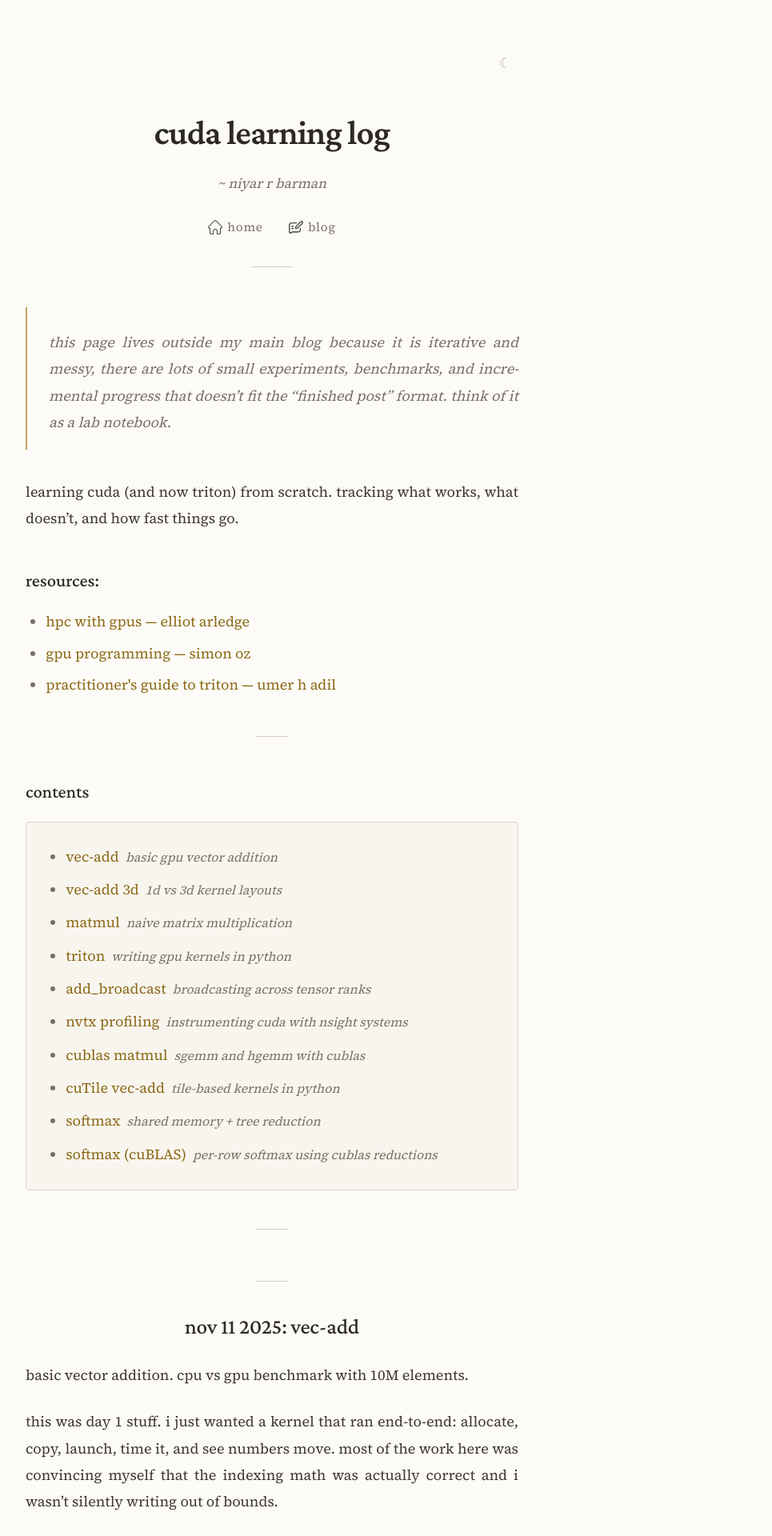
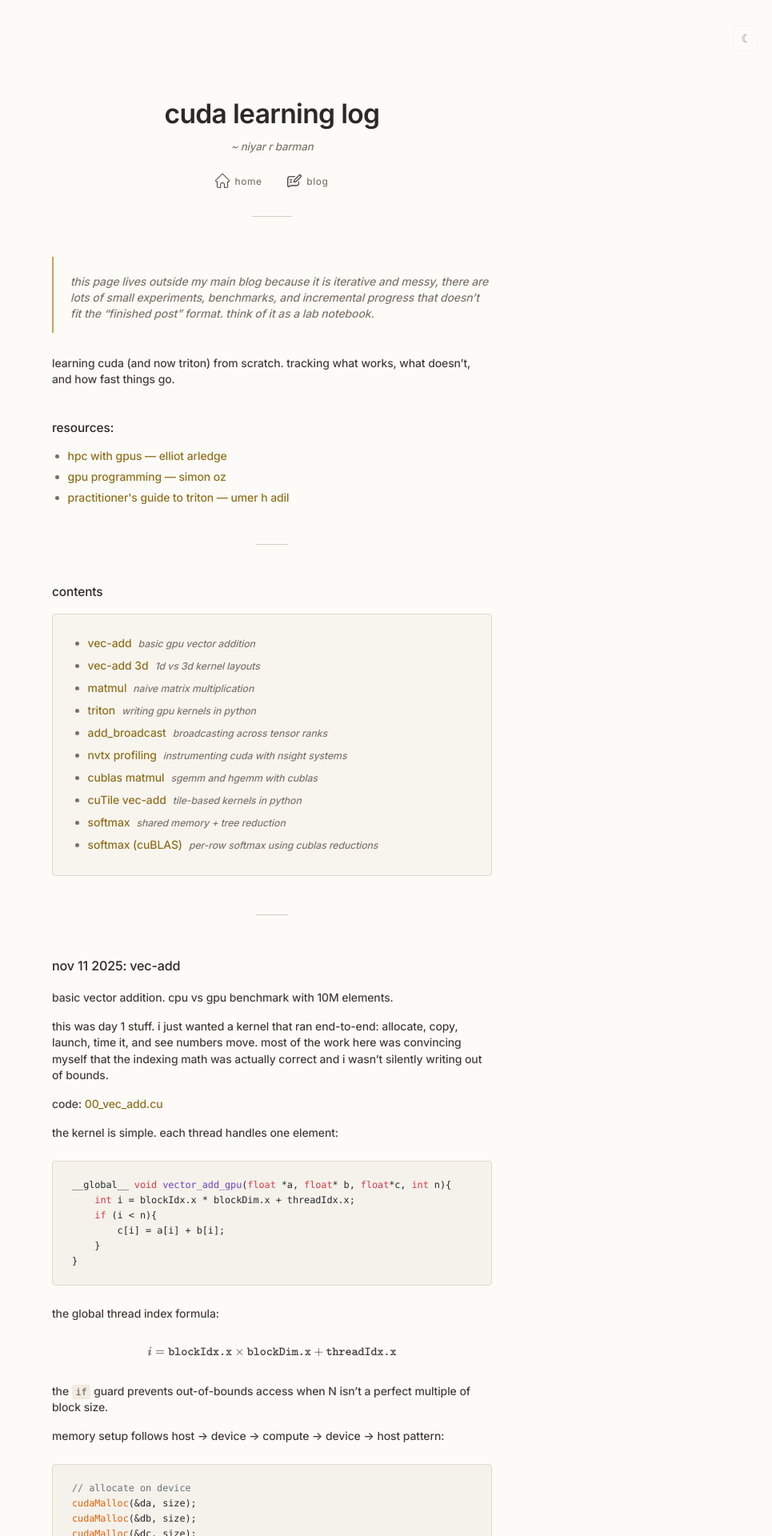
Before and after one commit to niyarrbarman/cuda, a Jekyll site: the page built from index.md, in a window 1280 px wide. Shown: the top 1920 px of the page at 80% size, without its empty margins (300-1265 px from the left). Built offline with Jekyll 4.4.1, drawn with Linux system fonts in a browser that asks for light colours; nearby versions of some CDN libraries; a script that is not in the unit is left out.

Commit message:
style update

```diff
--- a/_layouts/default.html
+++ b/_layouts/default.html
@@ -20,14 +20,14 @@
         />
         <!-- Load fonts asynchronously with display=swap -->
         <link
-            href="https://fonts.googleapis.com/css2?family=Crimson+Pro:ital,wght@0,400;0,500;0,600&family=Source+Serif+4:ital,opsz,wght@0,8..60,400;0,8..60,500;0,8..60,600&display=swap"
+            href="https://fonts.googleapis.com/css2?family=Inter:wght@400..700&display=swap"
             rel="stylesheet"
             media="print"
             onload="this.media = 'all'"
         />
         <noscript>
             <link
-                href="https://fonts.googleapis.com/css2?family=Crimson+Pro:ital,wght@0,400;0,500;0,600&family=Source+Serif+4:ital,opsz,wght@0,8..60,400;0,8..60,500;0,8..60,600&display=swap"
+                href="https://fonts.googleapis.com/css2?family=Inter:wght@400..700&display=swap"
                 rel="stylesheet"
             />
         </noscript>
@@ -92,15 +92,17 @@
             }
             body {
                 font-family:
-                    "Source Serif 4", "Crimson Pro", Georgia, "Times New Roman",
-                    serif;
-                max-width: 680px;
+                    "Inter", -apple-system, BlinkMacSystemFont, "Segoe UI",
+                    Helvetica, Arial, sans-serif;
+                max-width: 614px;
                 margin: 0 auto;
                 padding: 60px 32px 80px;
-                line-height: 1.85;
+                font-weight: 460;
+                line-height: 1.43;
+                letter-spacing: -0.006em;
                 color: var(--text);
                 background-color: var(--bg);
-                font-size: 18px;
+                font-size: 14px;
                 transition:
                     background-color 0.3s ease,
                     color 0.3s ease;
@@ -114,20 +116,27 @@
                 padding-top: 10px;
             }
             .theme-toggle {
-                position: absolute;
-                top: 0;
-                right: 0;
-                background: none;
-                border: none;
+                position: fixed;
+                top: 32px;
+                right: 32px;
+                background: rgba(255, 255, 255, 0.02);
+                border: 1px solid rgba(0, 0, 0, 0.04);
                 cursor: pointer;
+                padding: 8px;
                 font-size: 1em;
-                padding: 8px;
-                opacity: 0.5;
-                transition: opacity 0.2s;
-                color: var(--muted);
+                opacity: 0.65;
+                transition: opacity 0.2s ease;
+                color: var(--text);
+                line-height: 1;
+                z-index: 9999;
+                border-radius: 6px;
+                -webkit-backdrop-filter: blur(6px);
+                backdrop-filter: blur(6px);
             }
-            .theme-toggle:hover {
+            .theme-toggle:hover,
+            .theme-toggle:focus {
                 opacity: 1;
+                outline: none;
             }
             .scroll-to-top {
                 position: fixed;
@@ -157,7 +166,9 @@
                 opacity: 1;
             }
             h1.site-title {
-                font-family: "Crimson Pro", Georgia, serif;
+                font-family:
+                    "Inter", -apple-system, BlinkMacSystemFont, "Segoe UI",
+                    Helvetica, Arial, sans-serif;
                 font-size: 2.4em;
                 font-weight: 600;
                 margin-bottom: 8px;
@@ -217,7 +228,9 @@
                 background-image: url("{{ site.baseurl }}/assets/blog-inv.png");
             }
             .nav-label {
-                font-family: "Source Serif 4", Georgia, serif;
+                font-family:
+                    "Inter", -apple-system, BlinkMacSystemFont, "Segoe UI",
+                    Helvetica, Arial, sans-serif;
             }
             .sr-only {
                 position: absolute;
@@ -239,17 +252,21 @@
                 margin-top: 40px;
             }
             h1 {
-                font-family: "Crimson Pro", Georgia, serif;
-                font-size: 1.9em;
+                font-family:
+                    "Inter", -apple-system, BlinkMacSystemFont, "Segoe UI",
+                    Helvetica, Arial, sans-serif;
+                font-size: 1.125em;
                 font-weight: 600;
-                margin-top: 56px;
-                margin-bottom: 20px;
+                margin-top: 48px;
+                margin-bottom: 16px;
                 color: var(--heading);
                 letter-spacing: -0.01em;
             }
             h2 {
-                font-family: "Crimson Pro", Georgia, serif;
-                font-size: 1.5em;
+                font-family:
+                    "Inter", -apple-system, BlinkMacSystemFont, "Segoe UI",
+                    Helvetica, Arial, sans-serif;
+                font-size: 1.15em;
                 font-weight: 500;
                 margin-top: 52px;
                 margin-bottom: 18px;
@@ -257,38 +274,37 @@
                 letter-spacing: -0.01em;
             }
             h3 {
-                font-family: "Crimson Pro", Georgia, serif;
-                font-size: 1.25em;
+                font-family:
+                    "Inter", -apple-system, BlinkMacSystemFont, "Segoe UI",
+                    Helvetica, Arial, sans-serif;
+                font-size: 1.1em;
                 font-weight: 500;
                 margin-top: 40px;
                 margin-bottom: 14px;
                 color: var(--heading);
             }
             h4 {
-                font-family: "Crimson Pro", Georgia, serif;
+                font-family:
+                    "Inter", -apple-system, BlinkMacSystemFont, "Segoe UI",
+                    Helvetica, Arial, sans-serif;
                 font-size: 1.1em;
                 font-weight: 500;
                 margin-top: 32px;
                 margin-bottom: 12px;
                 color: var(--heading);
             }
-            /* Centered section headings with decorative dividers */
+            /* Compact section headings */
             .content > h2 {
-                text-align: center;
-                margin-top: 64px;
+                text-align: left;
+                margin-top: 52px;
             }
             .content > h2::before {
-                content: "";
-                display: block;
-                width: 40px;
-                height: 1px;
-                background: var(--hr);
-                margin: 0 auto 32px;
+                display: none;
             }
             p {
-                margin-bottom: 1.4em;
-                text-align: justify;
-                hyphens: auto;
+                margin-bottom: 1.15em;
+                text-align: left;
+                hyphens: none;
             }
             a {
                 color: var(--link);
@@ -376,11 +392,11 @@
             }
             ul,
             ol {
-                margin: 1.2em 0;
+                margin: 0.9em 0;
                 padding-left: 1.8em;
             }
             li {
-                margin: 0.4em 0;
+                margin: 0.25em 0;
             }
             li::marker {
                 color: var(--muted);
@@ -523,21 +539,21 @@
             @media (max-width: 600px) {
                 body {
                     padding: 40px 20px 60px;
-                    font-size: 17px;
-                    line-height: 1.75;
+                    font-size: 14px;
+                    line-height: 1.43;
                 }
                 h1.site-title {
                     font-size: 1.9em;
                 }
                 h1 {
-                    font-size: 1.6em;
+                    font-size: 1.125em;
                 }
                 h2 {
-                    font-size: 1.35em;
+                    font-size: 1.1em;
                     margin-top: 48px;
                 }
                 h3 {
-                    font-size: 1.15em;
+                    font-size: 1.05em;
                 }
                 p {
                     text-align: left;
@@ -560,9 +576,7 @@
                     word-break: break-word;
                 }
                 .theme-toggle {
-                    font-size: 0.9em;
-                    top: -5px;
-                    right: -5px;
+                    font-size: 1em;
                 }
                 .scroll-to-top {
                     bottom: 10px;
```
